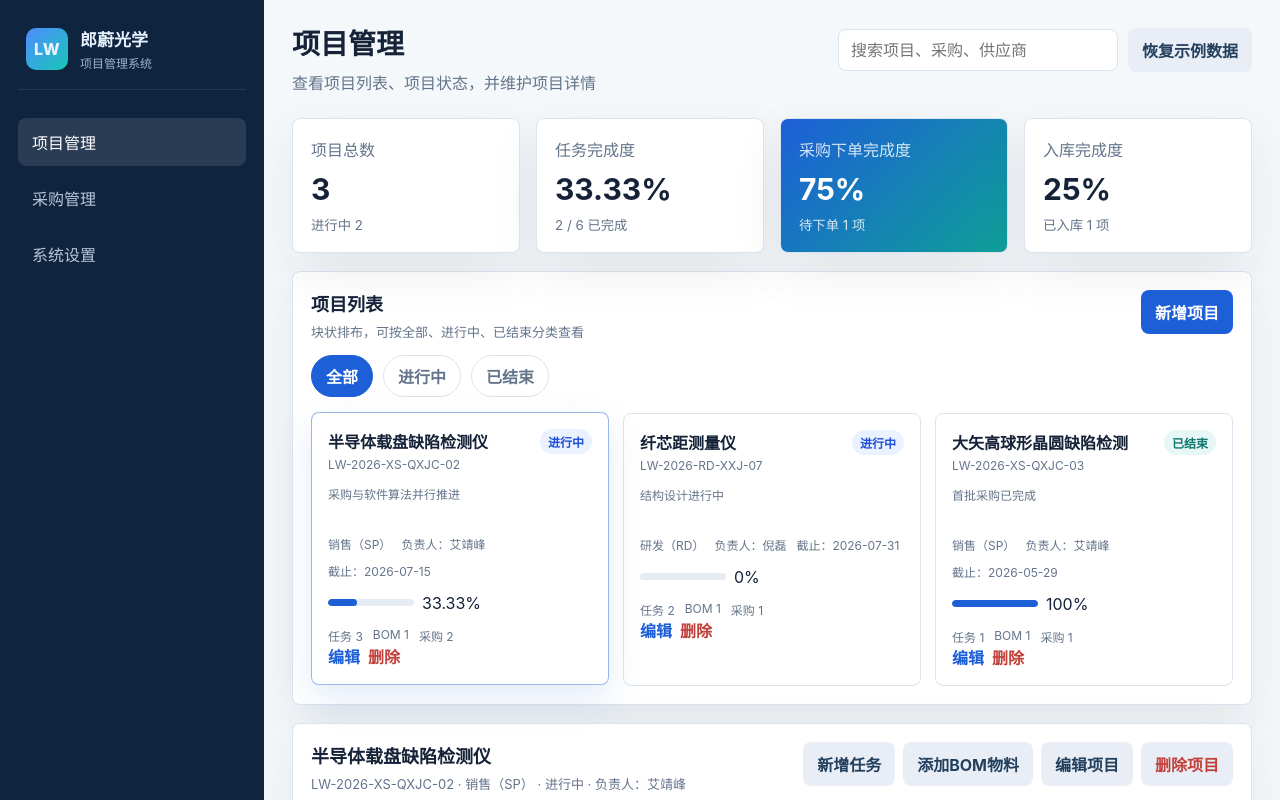
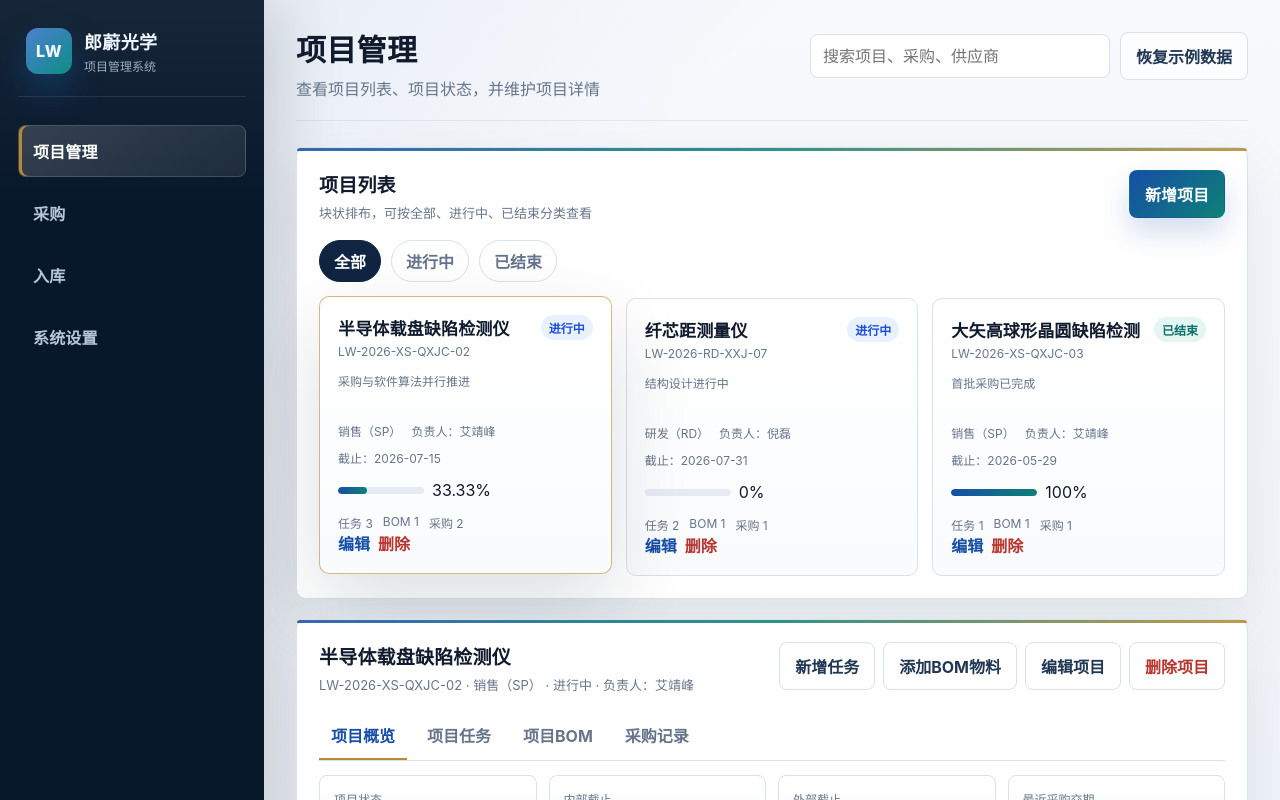
Before and after one commit to xxshenjingzhi-hub/langwei, a plain HTML site: page index.html in a window 1280 px wide. Both pictures are taken after a click on the button "项目管理". Shown: the top 800 px of the page. Drawn offline with Linux system fonts and the light colour scheme.

Commit message:
Split procurement and refresh UI

```diff
--- a/app.js
+++ b/app.js
@@ -124,25 +124,6 @@ function projectCompletion(projectId) {
   return pct(tasks.filter((task) => task.status === "已完成").length, tasks.length);
 }
 
-function metrics() {
-  const effectiveTasks = state.tasks.filter((task) => task.status !== "取消");
-  const doneTasks = effectiveTasks.filter((task) => task.status === "已完成").length;
-  const effectivePurchases = state.purchases.filter((purchase) => purchase.status !== "取消");
-  const total = effectivePurchases.length;
-  const pendingOrder = effectivePurchases.filter((purchase) => ["待询价", "待下单"].includes(purchase.status)).length;
-  const stored = effectivePurchases.filter((purchase) => purchase.status === "已入库").length;
-  return {
-    total,
-    pendingOrder,
-    stored,
-    orderCompletion: pct(total - pendingOrder, total),
-    stockCompletion: pct(stored, total),
-    doneTasks,
-    totalTasks: effectiveTasks.length,
-    taskCompletion: pct(doneTasks, effectiveTasks.length)
-  };
-}
-
 function projectDetailData(projectId) {
   const project = state.projects.find((item) => item.id === projectId);
   const tasks = state.tasks.filter((item) => item.projectId === projectId && item.status !== "取消");
@@ -156,18 +137,6 @@ function projectDetailData(projectId) {
   const deliveryPending = purchases.filter((item) => item.status === "已下单").length;
   const nearestDelivery = purchases.filter((item) => item.status !== "已入库" && item.expectedDelivery).map((item) => item.expectedDelivery).sort()[0];
   return { project, tasks, bom, purchases, receipts, doneTasks, taskCompletion: pct(doneTasks, tasks.length), stored, pendingOrder, deliveryPending, nearestDelivery };
-}
-
-function renderKpis() {
-  const data = metrics();
-  $("#projectCount").textContent = state.projects.length;
-  $("#activeProjectCount").textContent = `进行中 ${state.projects.filter(isActiveProject).length}`;
-  $("#taskCompletion").textContent = fmtPercent(data.taskCompletion);
-  $("#taskSummary").textContent = `${data.doneTasks} / ${data.totalTasks} 已完成`;
-  $("#orderCompletion").textContent = fmtPercent(data.orderCompletion);
-  $("#orderSummary").textContent = `待下单 ${data.pendingOrder} 项`;
-  $("#stockCompletion").textContent = fmtPercent(data.stockCompletion);
-  $("#stockSummary").textContent = `已入库 ${data.stored} 项`;
 }
 
 function renderProjectCards() {
@@ -226,13 +195,6 @@ function renderProjectDetail() {
   const { project } = data;
   $("#detailProjectName").textContent = project.name;
   $("#detailProjectMeta").textContent = `${project.code} · ${project.type} · ${project.status} · 负责人：${project.owner || "未填写"}`;
-  $("#detailTaskCompletion").textContent = fmtPercent(data.taskCompletion);
-  $("#detailTaskCount").textContent = `${data.doneTasks} / ${data.tasks.length} 已完成`;
-  $("#detailBomCount").textContent = data.bom.length;
-  $("#detailPurchaseCount").textContent = data.purchases.length;
-  $("#detailPurchaseStatus").textContent = `待下单 ${data.pendingOrder}`;
-  $("#detailStoredCount").textContent = data.stored;
-  $("#detailDeliveryPending").textContent = `待交付 ${data.deliveryPending}`;
 
   $("#detailOverview").innerHTML = `
     <div class="detail-summary">
@@ -341,7 +303,6 @@ function emptyRow(cols) {
 }
 
 function render() {
-  renderKpis();
   renderProjectCards();
   renderProjectDetail();
   renderPurchaseFilter();
@@ -550,7 +511,8 @@ function setView(view) {
   $$(".view").forEach((pane) => pane.classList.toggle("active-view", pane.id === view));
   const titles = {
     projects: ["项目管理", "查看项目列表、项目状态，并维护项目详情"],
-    procurement: ["采购管理", "按项目筛选采购任务，查看采购任务详情和入库记录"],
+    procurement: ["采购", "按项目筛选采购任务，查看采购任务详情"],
+    receipts: ["入库", "记录采购到货、入库数量、入库状态和质检描述"],
     settings: ["系统设置", "维护项目类型、任务类型、状态、供应商等下拉选项"]
   };
   $("#pageTitle").textContent = titles[view][0];
--- a/index.html
+++ b/index.html
@@ -18,7 +18,8 @@
         </div>
         <nav class="nav" aria-label="主导航">
           <button class="nav-item active" data-view="projects">项目管理</button>
-          <button class="nav-item" data-view="procurement">采购管理</button>
+          <button class="nav-item" data-view="procurement">采购</button>
+          <button class="nav-item" data-view="receipts">入库</button>
           <button class="nav-item" data-view="settings">系统设置</button>
         </nav>
         <div class="scope-note">
@@ -38,29 +39,6 @@
             <button id="resetData" class="ghost-button">恢复示例数据</button>
           </div>
         </header>
-
-        <section class="kpi-grid" aria-label="关键指标">
-          <article class="kpi-card">
-            <span>项目总数</span>
-            <strong id="projectCount">0</strong>
-            <small id="activeProjectCount">进行中 0</small>
-          </article>
-          <article class="kpi-card">
-            <span>任务完成度</span>
-            <strong id="taskCompletion">0%</strong>
-            <small id="taskSummary">0 / 0 已完成</small>
-          </article>
-          <article class="kpi-card accent">
-            <span>采购下单完成度</span>
-            <strong id="orderCompletion">0%</strong>
-            <small id="orderSummary">待下单 0 项</small>
-          </article>
-          <article class="kpi-card">
-            <span>入库完成度</span>
-            <strong id="stockCompletion">0%</strong>
-            <small id="stockSummary">已入库 0 项</small>
-          </article>
-        </section>
 
         <section id="projects" class="view active-view">
           <section class="panel">
@@ -91,12 +69,6 @@
                 <button class="ghost-button" id="detailEditProject" type="button">编辑项目</button>
                 <button class="ghost-button danger-button" id="detailDeleteProject" type="button">删除项目</button>
               </div>
-            </div>
-            <div class="detail-kpis">
-              <article><span>任务完成度</span><strong id="detailTaskCompletion">0%</strong><small id="detailTaskCount">0 / 0 已完成</small></article>
-              <article><span>BOM 物料项</span><strong id="detailBomCount">0</strong><small>可生成采购需求</small></article>
-              <article><span>采购需求</span><strong id="detailPurchaseCount">0</strong><small id="detailPurchaseStatus">待下单 0</small></article>
-              <article><span>已入库</span><strong id="detailStoredCount">0</strong><small id="detailDeliveryPending">待交付 0</small></article>
             </div>
             <div class="detail-tabs" role="tablist" aria-label="项目详情">
               <button class="detail-tab active" data-detail-tab="overview">项目概览</button>
@@ -148,8 +120,10 @@
               </aside>
             </div>
           </section>
+        </section>
 
-          <section class="panel compact-section">
+        <section id="receipts" class="view">
+          <section class="panel">
             <div class="panel-header">
               <div>
                 <h2>入库记录</h2>
--- a/styles.css
+++ b/styles.css
@@ -1,17 +1,20 @@
 :root {
-  --bg: #f5f8fb;
+  --bg: #eef3f8;
   --surface: #ffffff;
-  --surface-soft: #f8fafc;
-  --line: #dbe4ee;
-  --text: #152238;
-  --muted: #64748b;
-  --blue: #1d5fd7;
-  --blue-soft: #eaf1ff;
-  --teal: #0f9f98;
-  --teal-soft: #e6f7f5;
-  --amber: #b7791f;
-  --red: #c2413b;
-  --shadow: 0 18px 50px rgba(15, 23, 42, 0.08);
+  --surface-soft: #f6f8fb;
+  --line: #d9e1ea;
+  --text: #101b2d;
+  --muted: #66758a;
+  --blue: #174ea6;
+  --blue-soft: #e9f1ff;
+  --teal: #0d8177;
+  --teal-soft: #e4f5f2;
+  --gold: #b78a2f;
+  --gold-soft: #fff6df;
+  --amber: #9a6a18;
+  --red: #b73630;
+  --shadow: 0 22px 60px rgba(16, 27, 45, 0.08);
+  --shadow-strong: 0 30px 80px rgba(16, 27, 45, 0.14);
 }
 
 * {
@@ -20,7 +23,9 @@
 
 body {
   margin: 0;
-  background: var(--bg);
+  background:
+    linear-gradient(135deg, rgba(23, 78, 166, 0.09), transparent 36%),
+    linear-gradient(180deg, #f7f9fc 0%, var(--bg) 100%);
   color: var(--text);
   font-family: Inter, "PingFang SC", "Microsoft YaHei", Arial, sans-serif;
 }
@@ -39,29 +44,35 @@ textarea {
 }
 
 .sidebar {
-  background: #0f243f;
-  color: #e9f2ff;
-  padding: 26px 18px;
+  background:
+    linear-gradient(180deg, rgba(255, 255, 255, 0.06), transparent 22%),
+    #08182b;
+  color: #eef5ff;
+  padding: 28px 18px;
   display: flex;
   flex-direction: column;
   gap: 28px;
+  box-shadow: 18px 0 60px rgba(8, 24, 43, 0.16);
 }
 
 .brand {
   display: flex;
   align-items: center;
   gap: 12px;
-  padding: 0 8px 18px;
+  padding: 0 8px 22px;
   border-bottom: 1px solid rgba(255, 255, 255, 0.1);
 }
 
 .brand-mark {
-  width: 42px;
-  height: 42px;
-  border-radius: 10px;
+  width: 46px;
+  height: 46px;
+  border-radius: 12px;
   display: grid;
   place-items: center;
-  background: linear-gradient(135deg, #4f8cff, #18c6b8);
+  background:
+    linear-gradient(135deg, rgba(255, 255, 255, 0.22), transparent),
+    linear-gradient(135deg, #1a5fc1, #0c8f83);
+  box-shadow: 0 16px 34px rgba(20, 103, 185, 0.35);
   font-weight: 800;
   letter-spacing: 0.02em;
 }
@@ -72,42 +83,48 @@ textarea {
 }
 
 .brand strong {
-  font-size: 17px;
+  font-size: 18px;
+  letter-spacing: 0.02em;
 }
 
 .brand span {
   margin-top: 3px;
-  color: #9fb3ca;
+  color: #9eafc4;
   font-size: 12px;
 }
 
 .nav {
   display: grid;
-  gap: 8px;
+  gap: 10px;
 }
 
 .nav-item {
-  border: 0;
+  border: 1px solid transparent;
   width: 100%;
   text-align: left;
-  padding: 12px 14px;
+  padding: 13px 14px;
   border-radius: 8px;
   background: transparent;
-  color: #b8c6d8;
+  color: #b7c5d7;
   cursor: pointer;
+  font-weight: 700;
+  letter-spacing: 0.01em;
 }
 
 .nav-item:hover,
 .nav-item.active {
-  background: rgba(255, 255, 255, 0.11);
+  background: linear-gradient(135deg, rgba(255, 255, 255, 0.16), rgba(255, 255, 255, 0.08));
+  border-color: rgba(255, 255, 255, 0.14);
   color: #ffffff;
+  box-shadow: inset 3px 0 0 var(--gold);
 }
 
 .scope-note {
   margin-top: auto;
   padding: 16px;
   border-radius: 8px;
-  background: rgba(255, 255, 255, 0.08);
+  background: rgba(255, 255, 255, 0.07);
+  border: 1px solid rgba(255, 255, 255, 0.09);
 }
 
 .scope-note span,
@@ -127,7 +144,7 @@ textarea {
 }
 
 .main {
-  padding: 28px;
+  padding: 32px;
   overflow: auto;
 }
 
@@ -136,13 +153,16 @@ textarea {
   justify-content: space-between;
   align-items: flex-start;
   gap: 24px;
-  margin-bottom: 24px;
+  margin-bottom: 26px;
+  padding-bottom: 20px;
+  border-bottom: 1px solid rgba(16, 27, 45, 0.08);
 }
 
 .topbar h1 {
   margin: 0;
-  font-size: 28px;
+  font-size: 30px;
   line-height: 1.2;
+  letter-spacing: 0.01em;
 }
 
 .topbar p {
@@ -161,32 +181,51 @@ select,
 textarea {
   border: 1px solid var(--line);
   border-radius: 8px;
-  padding: 10px 12px;
+  padding: 11px 12px;
   background: #fff;
   color: var(--text);
+  outline: none;
+  transition: border-color 0.16s ease, box-shadow 0.16s ease;
+}
+
+input:focus,
+select:focus,
+textarea:focus {
+  border-color: rgba(23, 78, 166, 0.58);
+  box-shadow: 0 0 0 4px rgba(23, 78, 166, 0.1);
 }
 
 #globalSearch {
-  width: 280px;
+  width: 300px;
+  background: rgba(255, 255, 255, 0.88);
 }
 
 .primary-button,
 .ghost-button {
-  border: 0;
+  border: 1px solid transparent;
   border-radius: 8px;
-  padding: 10px 14px;
+  padding: 11px 15px;
   cursor: pointer;
   font-weight: 700;
+  transition: transform 0.16s ease, box-shadow 0.16s ease, border-color 0.16s ease, background 0.16s ease;
 }
 
 .primary-button {
-  background: var(--blue);
+  background: linear-gradient(135deg, #174ea6, #0d8177);
   color: #fff;
+  box-shadow: 0 14px 30px rgba(23, 78, 166, 0.2);
 }
 
 .ghost-button {
-  background: #e9eef6;
-  color: #24405f;
+  background: rgba(255, 255, 255, 0.72);
+  color: #213753;
+  border-color: var(--line);
+}
+
+.primary-button:hover,
+.ghost-button:hover {
+  transform: translateY(-1px);
+  box-shadow: 0 16px 36px rgba(16, 27, 45, 0.12);
 }
 
 .danger-button {
@@ -222,45 +261,11 @@ textarea {
   text-align: left;
 }
 
-.kpi-grid {
-  display: grid;
-  grid-template-columns: repeat(4, minmax(0, 1fr));
-  gap: 16px;
-  margin-bottom: 18px;
-}
-
-.kpi-card,
 .panel {
   background: var(--surface);
   border: 1px solid var(--line);
-  border-radius: 8px;
+  border-radius: 10px;
   box-shadow: var(--shadow);
-}
-
-.kpi-card {
-  padding: 18px;
-}
-
-.kpi-card span,
-.kpi-card small {
-  display: block;
-  color: var(--muted);
-}
-
-.kpi-card strong {
-  display: block;
-  margin: 10px 0 8px;
-  font-size: 30px;
-}
-
-.kpi-card.accent {
-  background: linear-gradient(135deg, #1d5fd7, #0f9f98);
-  color: #fff;
-}
-
-.kpi-card.accent span,
-.kpi-card.accent small {
-  color: rgba(255, 255, 255, 0.82);
 }
 
 .view {
@@ -278,11 +283,22 @@ textarea {
 }
 
 .panel {
-  padding: 18px;
+  padding: 22px;
+  position: relative;
+}
+
+.panel::before {
+  content: "";
+  position: absolute;
+  inset: 0 0 auto;
+  height: 3px;
+  border-radius: 10px 10px 0 0;
+  background: linear-gradient(90deg, var(--blue), var(--teal), var(--gold));
+  opacity: 0.86;
 }
 
 .compact-section {
-  margin-top: 18px;
+  margin-top: 20px;
 }
 
 .panel-header {
@@ -290,12 +306,13 @@ textarea {
   justify-content: space-between;
   align-items: flex-start;
   gap: 18px;
-  margin-bottom: 14px;
+  margin-bottom: 18px;
 }
 
 .panel-header h2 {
   margin: 0;
-  font-size: 18px;
+  font-size: 19px;
+  letter-spacing: 0.01em;
 }
 
 .panel-header p {
@@ -320,7 +337,7 @@ table {
 
 th,
 td {
-  padding: 13px 12px;
+  padding: 14px 13px;
   border-bottom: 1px solid var(--line);
   text-align: left;
   vertical-align: top;
@@ -328,8 +345,8 @@ td {
 }
 
 th {
-  color: #475569;
-  background: var(--surface-soft);
+  color: #4b5f77;
+  background: linear-gradient(180deg, #f8fafc, #f2f5f8);
   font-weight: 700;
 }
 
@@ -338,7 +355,7 @@ td {
 }
 
 .selected-row td {
-  background: #f1f6ff;
+  background: #edf4ff;
 }
 
 .status {
@@ -352,7 +369,7 @@ td {
 }
 
 .status.done {
-  color: #0f766e;
+  color: #0d6f68;
   background: var(--teal-soft);
 }
 
@@ -363,7 +380,7 @@ td {
 
 .status.warn {
   color: var(--amber);
-  background: #fff4db;
+  background: var(--gold-soft);
 }
 
 .status.risk {
@@ -380,7 +397,7 @@ td {
 .mini-track {
   width: 86px;
   height: 7px;
-  background: #e6ecf4;
+  background: #e4ebf3;
   border-radius: 999px;
   overflow: hidden;
 }
@@ -388,115 +405,21 @@ td {
 .mini-track span {
   display: block;
   height: 100%;
-  background: var(--blue);
+  background: linear-gradient(90deg, var(--blue), var(--teal));
   border-radius: inherit;
 }
 
-.procurement-stats {
-  display: grid;
-  grid-template-columns: repeat(2, 1fr);
-  gap: 10px;
-  margin-bottom: 18px;
-}
-
-.procurement-stats div {
-  padding: 14px;
-  border-radius: 8px;
-  background: var(--surface-soft);
-}
-
-.procurement-stats span {
-  display: block;
-  color: var(--muted);
-  font-size: 12px;
-}
-
-.procurement-stats strong {
-  display: block;
-  margin-top: 8px;
-  font-size: 24px;
-}
-
-.progress-block {
-  margin-bottom: 16px;
-}
-
-.progress-label {
-  display: flex;
-  justify-content: space-between;
-  font-size: 13px;
-  margin-bottom: 8px;
-}
-
-.progress-track {
-  height: 10px;
-  background: #e6ecf4;
-  border-radius: 999px;
-  overflow: hidden;
-}
-
-.progress-track div {
-  height: 100%;
-  width: 0%;
-  background: var(--blue);
-}
-
-.progress-track.teal div {
-  background: var(--teal);
-}
-
-.risk-list {
-  display: grid;
-  gap: 10px;
-  margin-top: 16px;
-}
-
-.risk-item {
-  border: 1px solid var(--line);
-  border-left: 4px solid var(--amber);
-  border-radius: 8px;
-  padding: 12px;
-  background: #fff;
-}
-
-.risk-item strong {
-  display: block;
-  font-size: 13px;
-}
-
-.risk-item span {
-  display: block;
-  margin-top: 5px;
-  color: var(--muted);
-  font-size: 12px;
-}
-
-.detail-kpis {
-  display: grid;
-  grid-template-columns: repeat(4, minmax(0, 1fr));
-  gap: 12px;
-  margin-bottom: 16px;
-}
-
-.detail-kpis article,
 .detail-summary div {
   padding: 14px;
   border-radius: 8px;
-  background: var(--surface-soft);
+  background: linear-gradient(180deg, #ffffff, var(--surface-soft));
+  border: 1px solid var(--line);
 }
 
-.detail-kpis span,
-.detail-kpis small,
 .detail-summary span {
   display: block;
   color: var(--muted);
   font-size: 12px;
-}
-
-.detail-kpis strong {
-  display: block;
-  margin: 8px 0 6px;
-  font-size: 24px;
 }
 
 .detail-tabs {
@@ -518,7 +441,7 @@ td {
 
 .detail-tab.active {
   color: var(--blue);
-  border-bottom-color: var(--blue);
+  border-bottom-color: var(--gold);
 }
 
 .detail-pane {
@@ -577,8 +500,8 @@ td {
 }
 
 .filter-chip.active {
-  background: var(--blue);
-  border-color: var(--blue);
+  background: #102542;
+  border-color: #102542;
   color: #fff;
 }
 
@@ -590,18 +513,19 @@ td {
 
 .project-card {
   border: 1px solid var(--line);
-  border-radius: 8px;
-  background: #fff;
-  padding: 16px;
+  border-radius: 10px;
+  background:
+    linear-gradient(180deg, rgba(255, 255, 255, 0.98), rgba(249, 251, 253, 0.98));
+  padding: 18px;
   cursor: pointer;
   transition: border-color 0.16s ease, box-shadow 0.16s ease, transform 0.16s ease;
 }
 
 .project-card:hover,
 .project-card.selected-card {
-  border-color: rgba(29, 95, 215, 0.45);
-  box-shadow: 0 14px 36px rgba(29, 95, 215, 0.12);
-  transform: translateY(-1px);
+  border-color: rgba(183, 138, 47, 0.6);
+  box-shadow: var(--shadow-strong);
+  transform: translateY(-2px);
 }
 
 .project-card-head {
@@ -613,7 +537,8 @@ td {
 
 .project-card h3 {
   margin: 0;
-  font-size: 16px;
+  font-size: 17px;
+  letter-spacing: 0.01em;
 }
 
 .project-card-head span,
@@ -661,9 +586,9 @@ td {
 
 .detail-side {
   border: 1px solid var(--line);
-  border-radius: 8px;
-  background: var(--surface-soft);
-  padding: 16px;
+  border-radius: 10px;
+  background: linear-gradient(180deg, #ffffff, var(--surface-soft));
+  padding: 18px;
 }
 
 .detail-side h3 {
@@ -778,9 +703,7 @@ dialog::backdrop {
     padding: 10px 8px;
   }
 
-  .kpi-grid,
   .content-grid,
-  .detail-kpis,
   .detail-summary,
   .settings-grid,
   .procurement-grid {
@@ -804,10 +727,6 @@ dialog::backdrop {
     width: 100%;
   }
 
-  .kpi-grid {
-    grid-template-columns: 1fr;
-  }
-
   .nav {
     overflow-x: auto;
     display: flex;
```
Also changed, not shown: README.md.
